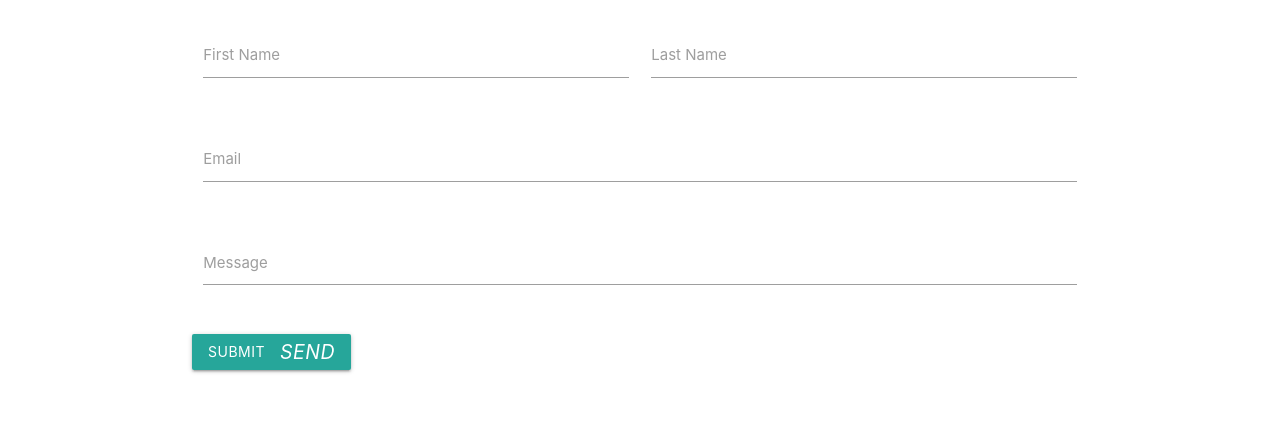
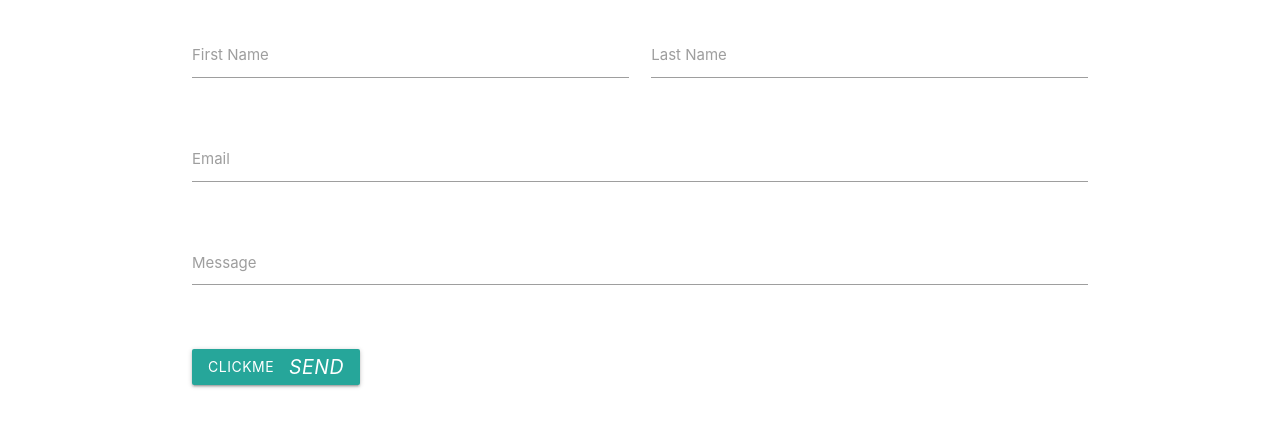
Before and after one commit to denohkimkimaiyo/sit725-2021-t2-prac3, a plain HTML site: page index.html in a window 1280 px wide. Shown: the part 163-590 px from the top of the page. Drawn offline with nearby package versions, Linux system fonts and the light colour scheme.

Commit message:
new changes

```diff
--- a/index.html
+++ b/index.html
@@ -9,55 +9,55 @@
 
     </style>
 </head>
+<body>
     <nav>
         <div class="nav-wrapper">
-
             <ul id="nav-mobile" class="right hide-on-med-and-down">
                 <li><a href="https://www.linkedin.com/in/your-linkedin-profile" target="_blank">LinkedIn</a></li>
-
             </ul>
         </div>
     </nav>
-<body>
-
 
     <div class="container">
         <h2>EV Driver Details</h2>
-        <form class="col s12" action="/clickMeAction" method="POST"></form>
+
+
+        <form class="col s12" action="/submit-form" method="POST">
             <div class="row">
                 <div class="input-field col s6">
-                    <input id="first_name" type="text" class="validate">
+                    <input id="first_name" type="text" class="validate" name="first_name">
                     <label for="first_name">First Name</label>
                 </div>
                 <div class="input-field col s6">
-                    <input id="last_name" type="text" class="validate">
+                    <input id="last_name" type="text" class="validate" name="last_name">
                     <label for="last_name">Last Name</label>
                 </div>
             </div>
             <div class="row">
                 <div class="input-field col s12">
-                    <input id="email" type="email" class="validate">
+                    <input id="email" type="email" class="validate" name="email">
                     <label for="email">Email</label>
                 </div>
             </div>
             <div class="row">
                 <div class="input-field col s12">
-                    <textarea id="message" class="materialize-textarea"></textarea>
+                    <textarea id="message" class="materialize-textarea" name="message"></textarea>
                     <label for="message">Message</label>
                 </div>
             </div>
-            <form class="col s12" action="/clickMeAction" method="POST">
-            <button class="btn waves-effect waves-light" type="submit" name="action">Submit
-                <i class="material-icons right">send</i>
-            </button></form>
+            <div class="row">
+                <div class="input-field col s12">
+                    <button class="btn waves-effect waves-light" type="clickme" name="action">clickme
+                        <i class="material-icons right">send</i>
+                    </button>
+                </div>
+            </div>
         </form>
     </div>
-
 
     <script src="https://cdnjs.cloudflare.com/ajax/libs/materialize/1.0.0/js/materialize.min.js"></script>
     <script>
         document.addEventListener('DOMContentLoaded', function() {
-
             M.AutoInit();
         });
     </script>
```
